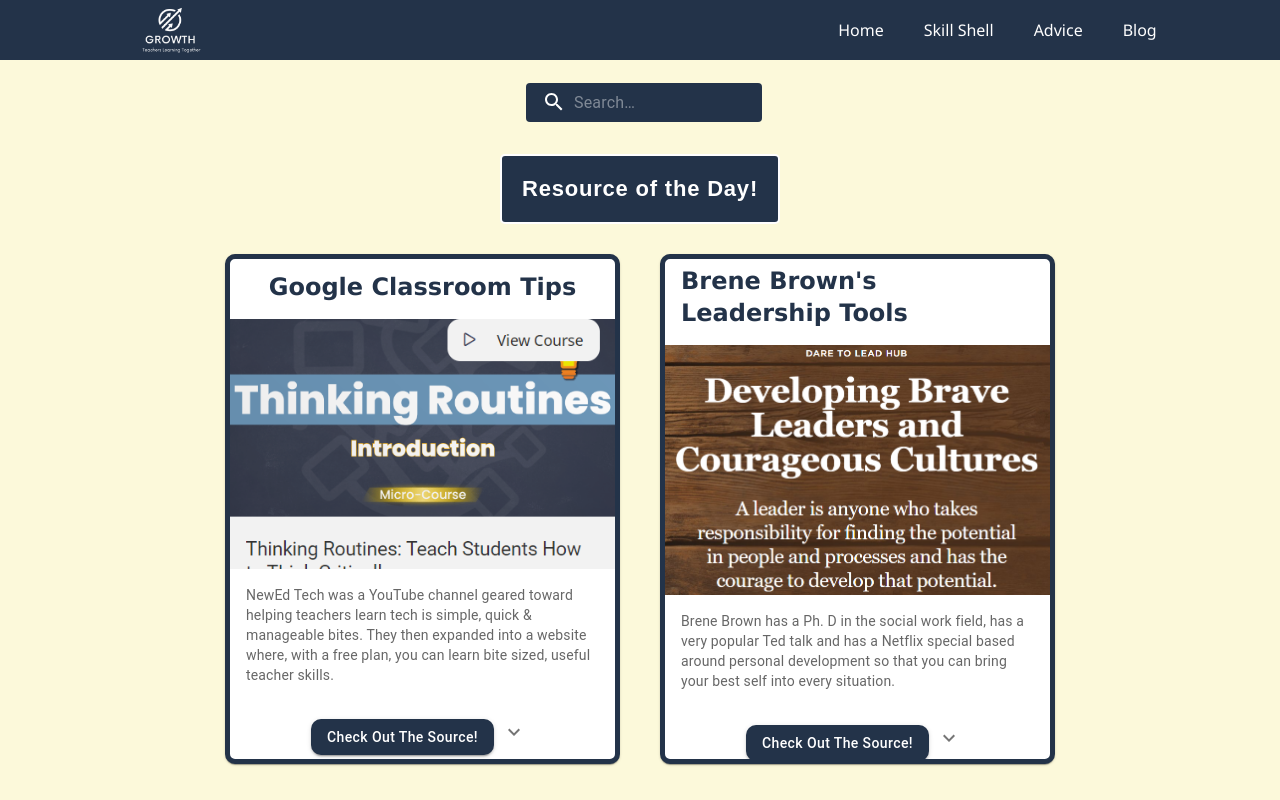
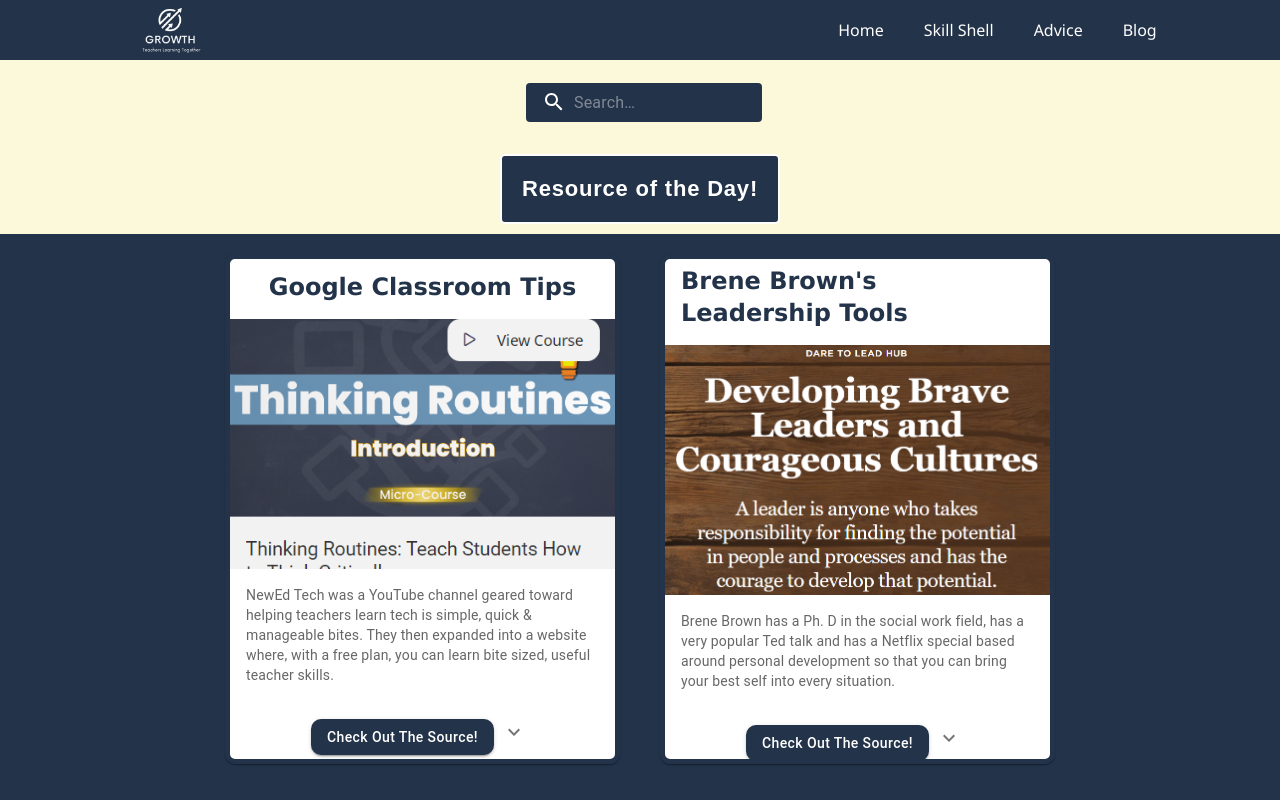
Before and after one commit to colletteap/react-project, a React (Create React App) app: page /Blog in a window 1280 px wide. Shown: the top 800 px of the page. Built offline with nearby package versions, Linux system fonts and the light colour scheme.

Commit message:
styling on blog

```diff
--- a/src/styles/Blog.css
+++ b/src/styles/Blog.css
@@ -5,6 +5,7 @@
   align-items: center;
   gap: 40px 40px;
   padding: 20px;
+  background-color: #233349;
   }
 
   @media (max-width: 768px) {
```
